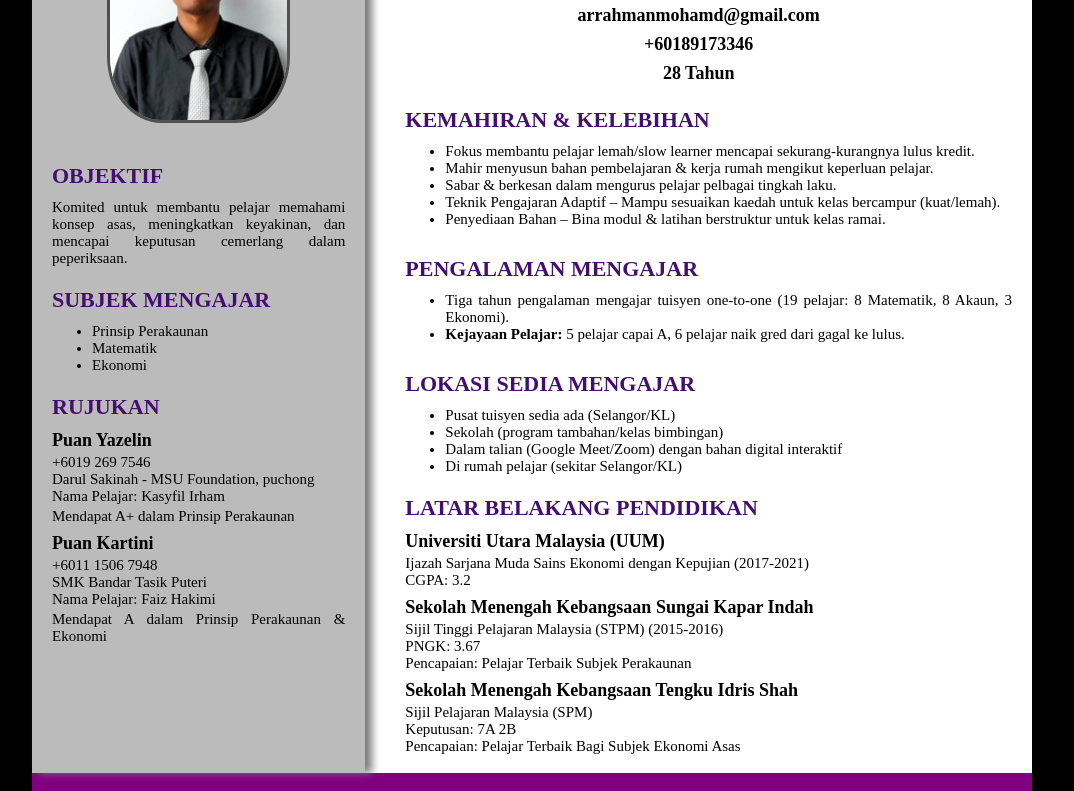
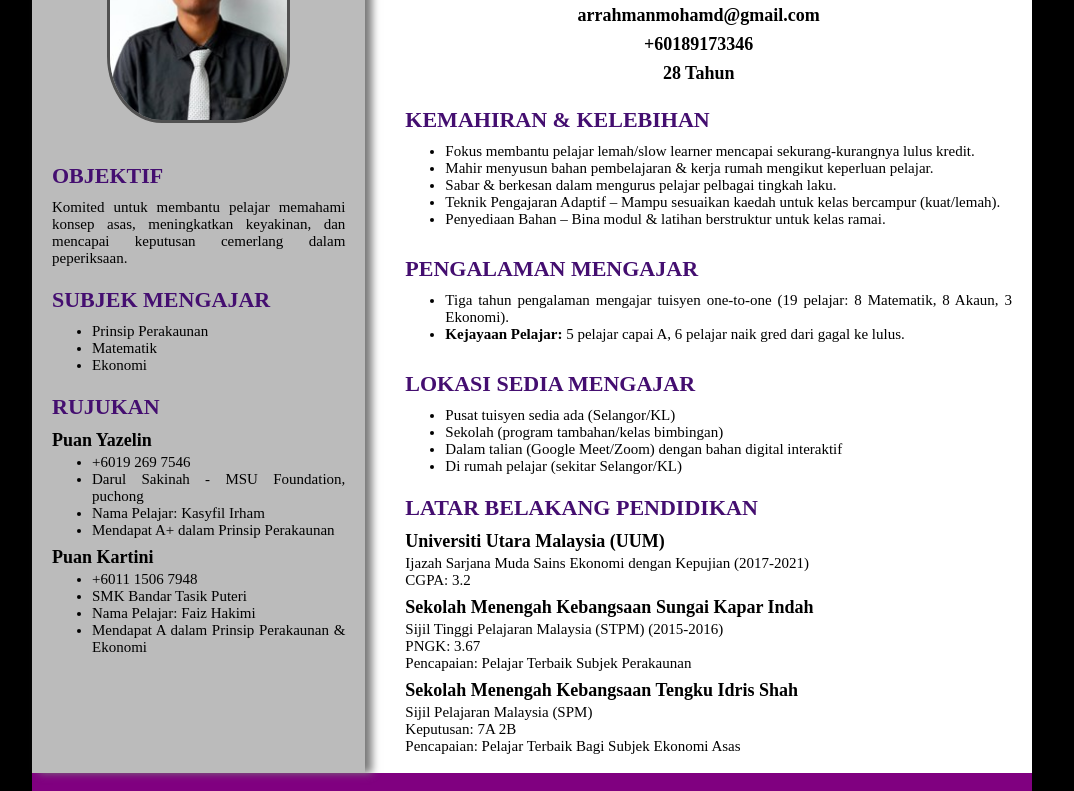
Before and after one commit to ar-rahman97/Profile-Mengajar, a plain HTML site: page index.html in a window 1280 px wide. Shown: the part 109-900 px from the top of the page, without its empty margins (108-1182 px from the left). Drawn offline with Linux system fonts and the light colour scheme.

Commit message:
betulkan struktur rujukan

```diff
--- a/index.html
+++ b/index.html
@@ -32,17 +32,22 @@
                     <h2>RUJUKAN</h2>
                     <div>
                         <h5>Puan Yazelin</h5>
-                        <p>+6019 269 7546</p>
-                        <p>Darul Sakinah - MSU Foundation, puchong</p>
-                        <p>Nama Pelajar: Kasyfil Irham</p>
-                        <p style="padding-top: 3px;">Mendapat A+ dalam Prinsip Perakaunan</p>
+                        <ul>
+                            <li>+6019 269 7546</li>
+                            <li>Darul Sakinah - MSU Foundation, puchong</li>
+                            <li>Nama Pelajar: Kasyfil Irham</li>
+                            <li>Mendapat A+ dalam Prinsip Perakaunan</li>
+                        </ul>
+
                     </div>
                     <div>
                         <h5>Puan Kartini</h5>
-                        <p>+6011 1506 7948</p>
-                        <p>SMK Bandar Tasik Puteri</p>
-                        <p>Nama Pelajar: Faiz Hakimi</p>
-                        <p style="padding-top: 3px;">Mendapat A dalam Prinsip Perakaunan & Ekonomi</p>
+                        <ul>
+                            <li>+6011 1506 7948</li>
+                            <li>SMK Bandar Tasik Puteri</li>
+                            <li>Nama Pelajar: Faiz Hakimi</li>
+                            <li>Mendapat A dalam Prinsip Perakaunan & Ekonomi</li>
+                        </ul>
                     </div>
                 </div>
             </div>
```
